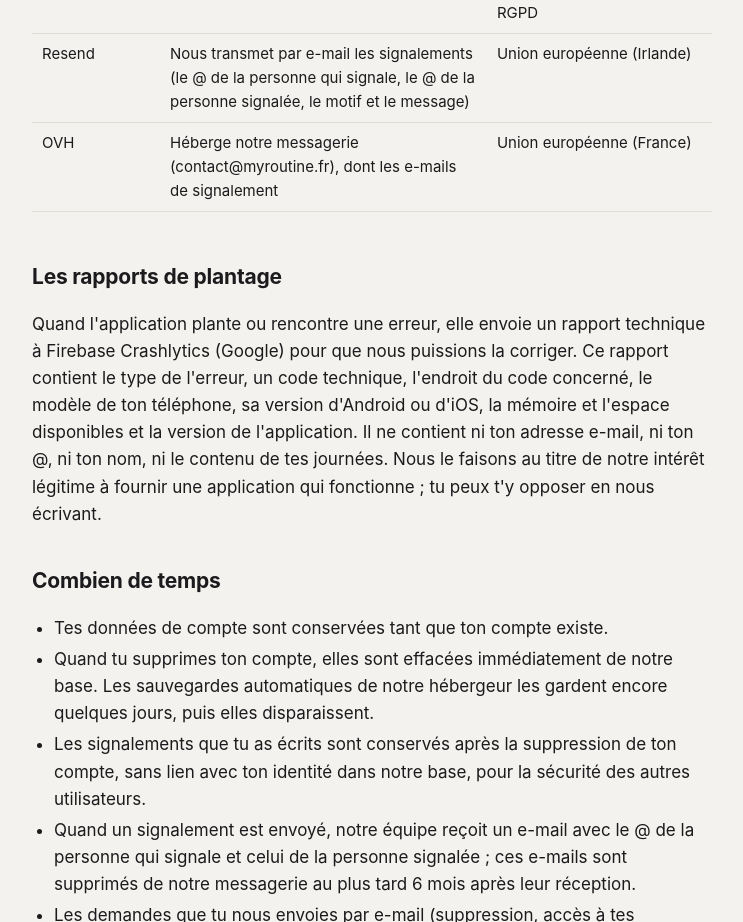
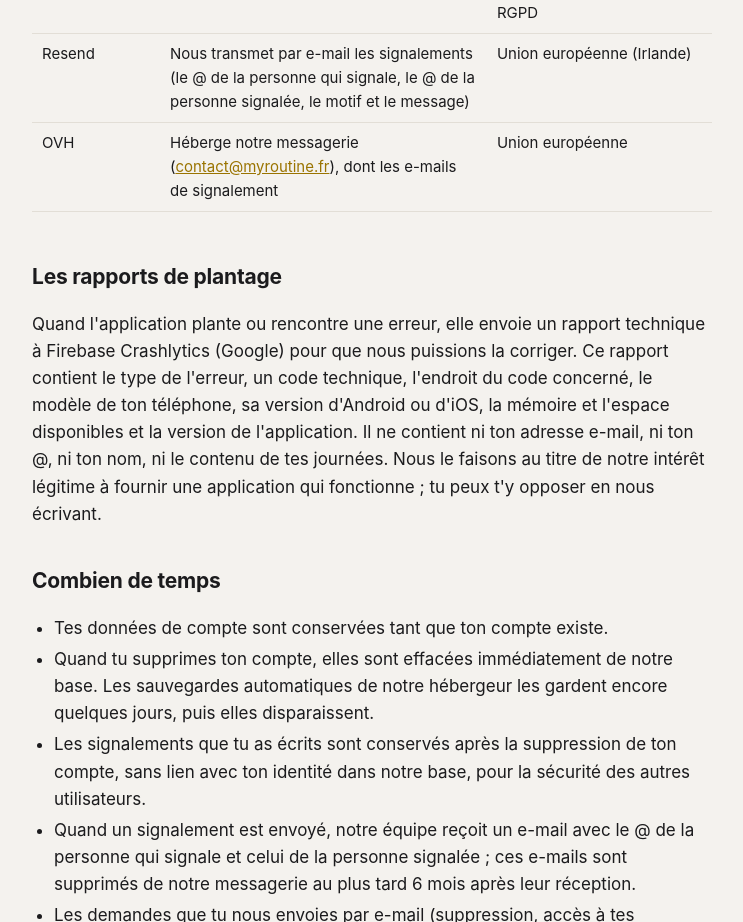
Before and after one commit to marwane-boussaid/myroutine-site, a plain HTML site: page confidentialite.html in a window 1280 px wide. Shown: the part 3306-4228 px from the top of the page, without its empty margins (268-1011 px from the left). Drawn offline with Linux system fonts and the light colour scheme.

Commit message:
ligne OVH : « Union européenne » sans pays, et contact@myroutine.fr en lien mailto comme ailleurs
Décision de Maître du 10/10/2026 (OVH). Le pays n'était pas vérifié :
53f6d5d le notait, un MX en ovh.net ne dit pas où sont les serveurs de
la boîte. La colonne « Où » garde la seule affirmation que Maître
retient. L'adresse devient un lien mailto, sous la même forme que dans
« Qui est responsable », « Tes droits » et le pied de page :
<a href="mailto:contact@myroutine.fr">contact@myroutine.fr</a>.

Co-Authored-By: Claude Opus 5.5 <noreply@anthropic.com>
Claude-Session: https://claude.ai/code/session_01EuHX6oVJGdRN4guY4wVRMw

```diff
--- a/confidentialite.html
+++ b/confidentialite.html
@@ -54,7 +54,7 @@
 <tr><td>Google — Firebase Crashlytics</td><td>Reçoit les rapports de plantage de l'app</td><td>Google peut traiter ces données hors de l'Union européenne, avec les garanties prévues par le RGPD</td></tr>
 <tr><td>Google (connexion avec Google)</td><td>Vérifie ton identité si tu choisis de te connecter avec Google</td><td>Google peut traiter ces données hors de l'Union européenne, avec les garanties prévues par le RGPD</td></tr>
 <tr><td>Resend</td><td>Nous transmet par e-mail les signalements (le @ de la personne qui signale, le @ de la personne signalée, le motif et le message)</td><td>Union européenne (Irlande)</td></tr>
-<tr><td>OVH</td><td>Héberge notre messagerie (contact@myroutine.fr), dont les e-mails de signalement</td><td>Union européenne (France)</td></tr>
+<tr><td>OVH</td><td>Héberge notre messagerie (<a href="mailto:contact@myroutine.fr">contact@myroutine.fr</a>), dont les e-mails de signalement</td><td>Union européenne</td></tr>
 </table></div>
 
 <h2>Les rapports de plantage</h2>
```
